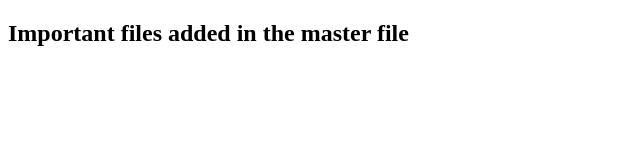
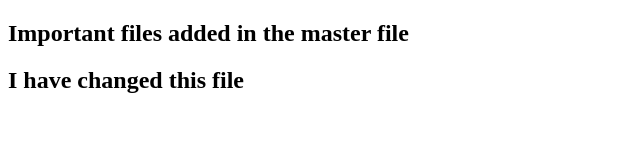
Before and after one commit to binay973/my_portfolio, a plain HTML site: page by_master_file.html in a window 1280 px wide. Shown: the whole page, without its empty margins (0-640 px from the left). Drawn offline with Linux system fonts and the light colour scheme.

Commit message:
updated master

```diff
--- a/by_master_file.html
+++ b/by_master_file.html
@@ -8,5 +8,6 @@
 </head>
 <body>
     <h2>Important files added in the master file</h2>
+    <h2>I have changed this file</h2>
 </body>
 </html>
```
